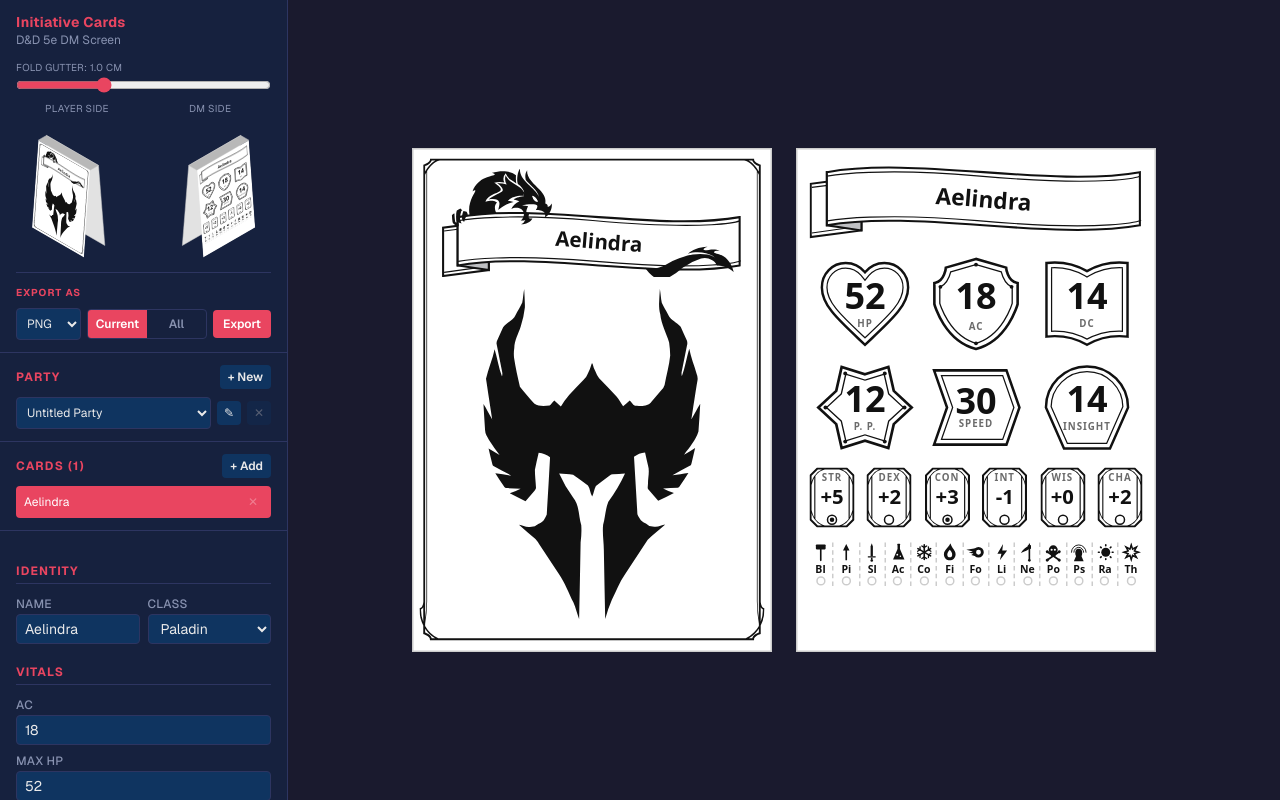
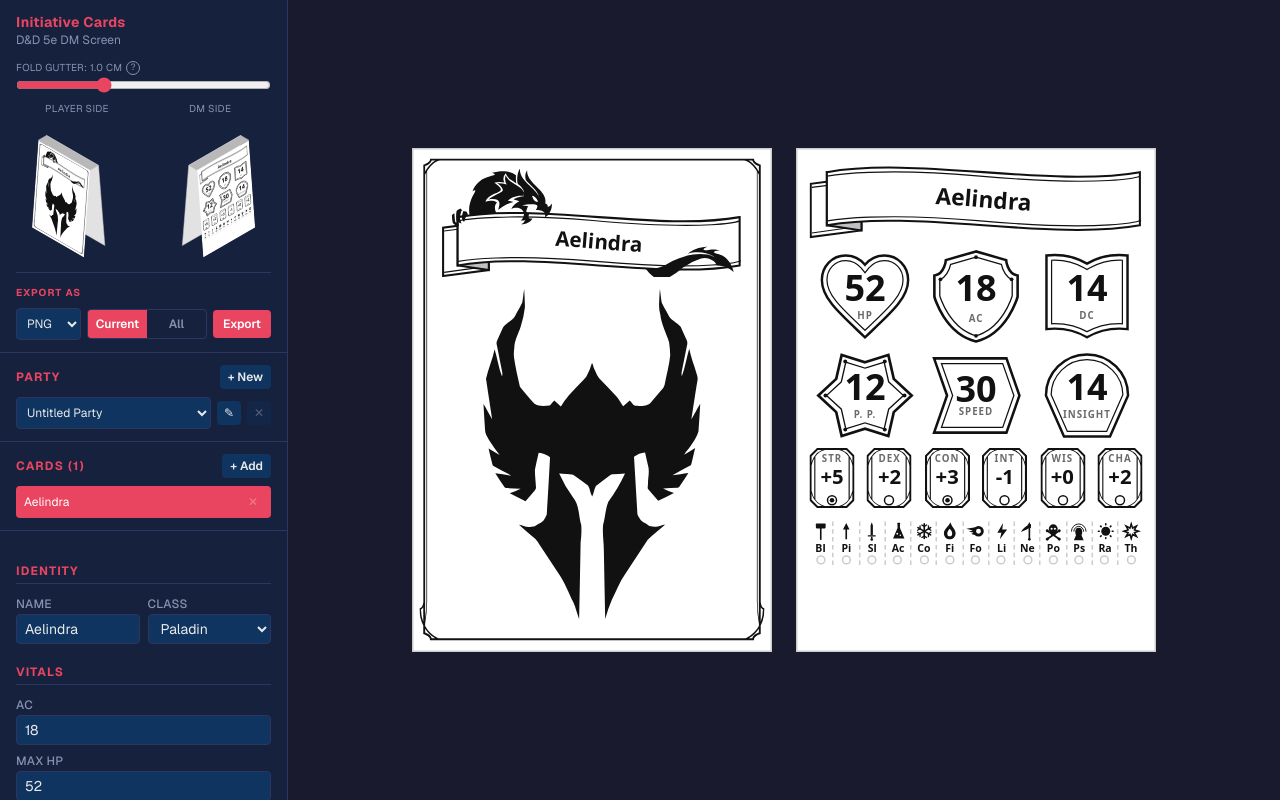
Before and after one commit to Jackclarke95/initiative-card-generator, a Next.js app: page / in a window 1280 px wide. Built offline with nearby package versions, Linux system fonts and the light colour scheme.

Commit message:
Add tooltip to gutter and reduce vertical spacing on DM side

```diff
--- a/components/CardFaces.tsx
+++ b/components/CardFaces.tsx
@@ -64,7 +64,7 @@ function Slot({
 export function DmFace({ card }: { card: CardData }) {
   // The AC shield keeps its official 48:55 aspect ratio; sizes leave room
   // for the full-aspect Name scroll above.
-  const S = { shW: 52, shH: 60, gap: 10 };
+  const S = { shW: 52, shH: 60, gap: 5 };
   // All six stat badges share one height so both rows read as one
   // consistent size — back to the original (pre-unification) size.
   const iconH = S.shH;
@@ -110,7 +110,7 @@ export function DmFace({ card }: { card: CardData }) {
           style={{
             display: "flex",
             flexDirection: "column",
-            gap: 6,
+            gap: 3,
           }}
         >
           <div
@@ -198,6 +198,7 @@ export function DmFace({ card }: { card: CardData }) {
             display: "flex",
             alignItems: "center",
             justifyContent: "space-around",
+            marginTop: 4,
           }}
         >
           {DAMAGE_TYPE_KEYS.map((key, i) => (
--- /dev/null
+++ b/components/InfoTooltip.tsx
@@ -0,0 +1,79 @@
+"use client";
+
+import { useLayoutEffect, useRef, useState } from "react";
+import { createPortal } from "react-dom";
+
+interface InfoTooltipProps {
+  text: string;
+}
+
+const WIDTH = 192; // px, matches w-48
+const EST_HEIGHT = 60; // rough estimate, used only to decide flip direction
+const MARGIN = 8;
+
+// Positioned via getBoundingClientRect + a fixed-position portal (rather
+// than CSS absolute) so it stays anchored to the icon and clamped inside
+// the viewport even though ancestor panes use overflow-hidden.
+export default function InfoTooltip({ text }: InfoTooltipProps) {
+  const iconRef = useRef<HTMLSpanElement>(null);
+  const [open, setOpen] = useState(false);
+  const [pos, setPos] = useState<{
+    top: number;
+    left: number;
+    above: boolean;
+  } | null>(null);
+
+  useLayoutEffect(() => {
+    if (!open || !iconRef.current) return;
+    const rect = iconRef.current.getBoundingClientRect();
+
+    let left = rect.left + rect.width / 2 - WIDTH / 2;
+    left = Math.min(
+      Math.max(left, MARGIN),
+      window.innerWidth - WIDTH - MARGIN,
+    );
+
+    const spaceBelow = window.innerHeight - rect.bottom;
+    const above = spaceBelow < EST_HEIGHT + MARGIN && rect.top > spaceBelow;
+    const top = above ? rect.top - MARGIN : rect.bottom + MARGIN;
+
+    setPos({ top, left, above });
+  }, [open]);
+
+  return (
+    <>
+      <span
+        ref={iconRef}
+        className="flex items-center justify-center w-3.5 h-3.5 rounded-full text-[9px] cursor-help shrink-0"
+        style={{
+          color: "var(--text-muted)",
+          border: "1px solid var(--text-muted)",
+        }}
+        onMouseEnter={() => setOpen(true)}
+        onMouseLeave={() => setOpen(false)}
+      >
+        ?
+      </span>
+      {open &&
+        pos &&
+        createPortal(
+          <span
+            role="tooltip"
+            className="fixed pointer-events-none rounded px-2.5 py-1.5 text-xs normal-case leading-snug z-50"
+            style={{
+              top: pos.top,
+              left: pos.left,
+              width: WIDTH,
+              transform: pos.above ? "translateY(-100%)" : undefined,
+              background: "var(--surface-raised)",
+              color: "var(--text-primary)",
+              border: "1px solid var(--border)",
+            }}
+          >
+            {text}
+          </span>,
+          document.body,
+        )}
+    </>
+  );
+}
--- a/components/InitiativeCardApp.tsx
+++ b/components/InitiativeCardApp.tsx
@@ -11,6 +11,7 @@ import NamePartyModal from "@/components/NamePartyModal";
 import ExportArea from "@/components/ExportArea";
 import CardSpread from "@/components/CardSpread";
 import FoldedCardPreview from "@/components/FoldedCardPreview";
+import InfoTooltip from "@/components/InfoTooltip";
 import {
   exportCard,
   exportAllCards,
@@ -44,7 +45,12 @@ function newCard(): CardData {
 
 function newParty(name: string): Party {
   const card = newCard();
-  return { id: crypto.randomUUID(), name, cards: [card], activeCardId: card.id };
+  return {
+    id: crypto.randomUUID(),
+    name,
+    cards: [card],
+    activeCardId: card.id,
+  };
 }
 
 function defaultParties(): Party[] {
@@ -102,7 +108,10 @@ export default function InitiativeCardApp() {
         prev.map((p) =>
           p.id !== activeParty.id
             ? p
-            : { ...p, cards: p.cards.map((c) => (c.id === updated.id ? updated : c)) },
+            : {
+                ...p,
+                cards: p.cards.map((c) => (c.id === updated.id ? updated : c)),
+              },
         ),
       );
     },
@@ -139,7 +148,9 @@ export default function InitiativeCardApp() {
   const handleSelectCard = useCallback(
     (id: string) => {
       setParties((prev) =>
-        prev.map((p) => (p.id !== activeParty.id ? p : { ...p, activeCardId: id })),
+        prev.map((p) =>
+          p.id !== activeParty.id ? p : { ...p, activeCardId: id },
+        ),
       );
     },
     [activeParty.id],
@@ -154,7 +165,9 @@ export default function InitiativeCardApp() {
 
   const handleRenameParty = useCallback((id: string, name: string) => {
     setParties((prev) =>
-      prev.map((p) => (p.id === id ? { ...p, name: name || "Untitled Party" } : p)),
+      prev.map((p) =>
+        p.id === id ? { ...p, name: name || "Untitled Party" } : p,
+      ),
     );
   }, []);
 
@@ -249,10 +262,11 @@ export default function InitiativeCardApp() {
 
           <label className="flex flex-col gap-0.5">
             <span
-              className="text-[10px] uppercase tracking-wide"
+              className="flex items-center gap-1 text-[10px] uppercase tracking-wide"
               style={{ color: "var(--text-muted)" }}
             >
               Fold gutter: {gutterCm.toFixed(1)} cm
+              <InfoTooltip text="Sets the blank strip between the two faces so the printed sheet folds around the thickness of your DM screen. Leave at 0 for a flat, two-sided card with no gap." />
             </span>
             <input
               type="range"
```
